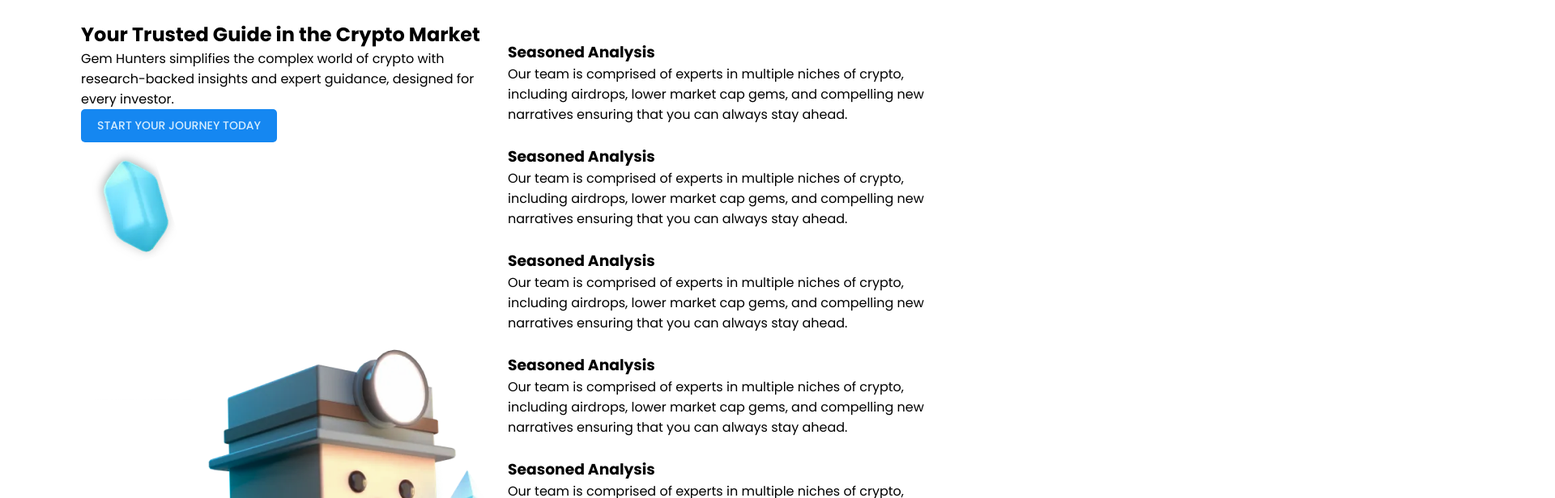
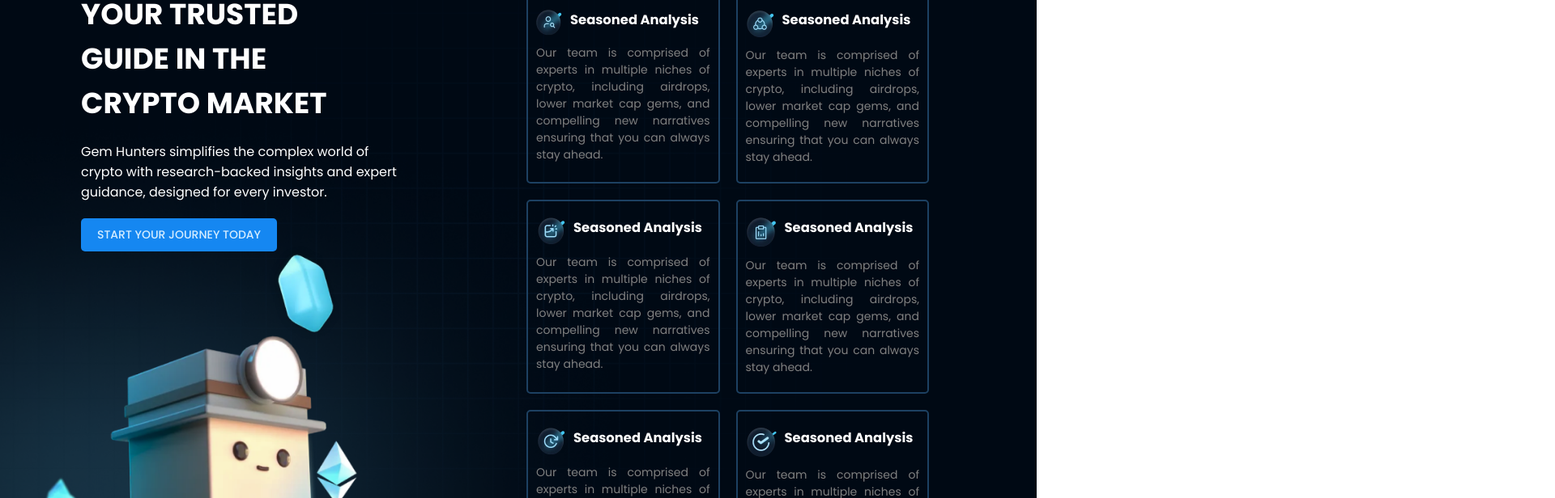
Before and after one commit to ZubairWani/GemHunters, a React (Create React App) app: page / in a window 1280 px wide. Shown: the part 860-1476 px from the top of the page at 81% size, 1920 px wide, since content can reach past the window. Built offline with nearby package versions, Linux system fonts and the light colour scheme.

Commit message:
updated features styling

```diff
--- a/src/components/Header/Header.scss
+++ b/src/components/Header/Header.scss
@@ -2,7 +2,7 @@
 
 .navbar {
     background-color: $tertiary; // Dark blue from the design
-    padding: 20px 100px;
+    padding: 15px 100px;
     display: flex;
     justify-content: space-between;
     align-items: center;
--- a/src/components/HomeSections/Feature/Featue.jsx
+++ b/src/components/HomeSections/Feature/Featue.jsx
@@ -3,6 +3,17 @@
 import { Button } from '../../Button/Button'
 import img2 from "../../../assets/images/image 7.png"
 import img3 from "../../../assets/images/image 8.png"
+import './Featue.scss'
+
+//feature Icon Images
+import Icon1 from '../../../assets/images/Icon1.png'
+import Icon2 from '../../../assets/images/Icon2.png'
+import Icon3 from '../../../assets/images/Icon3.png'
+import Icon4 from '../../../assets/images/Icon4.png'
+import Icon5 from '../../../assets/images/Icon5.png'
+import Icon6 from '../../../assets/images/Icon6.png'
+
+
 
 export const Featue = () => {
     return (
@@ -10,18 +21,21 @@
             <div className="left">
                 <h1>Your Trusted Guide in the Crypto Market</h1>
                 <p>Gem Hunters simplifies the complex world of crypto with research-backed insights and expert guidance, designed for every investor. </p>
-                <Button text={"Start Your Journey Today"}/>
-                <div className="leftimages">
+                <Button text={"Start Your Journey Today"} />
+
+
+            </div>
+
+            <div className="leftimages">
                 <img className='img3' src={img3} alt="" />
                 <img className='img2' src={img2} alt="" />
-                </div>
+            </div>
 
-            </div>
             <div className="right">
                 <ul>
                     <li>
                         <div className="head">
-                            <img src="" alt="" />
+                            <img src={Icon1} alt="" />
                             <h3>Seasoned Analysis</h3>
                         </div>
                         <div className="text">
@@ -31,7 +45,7 @@
                     </li>
                     <li>
                         <div className="head">
-                            <img src="" alt="" />
+                            <img src={Icon2} alt="" />
                             <h3>Seasoned Analysis</h3>
                         </div>
                         <div className="text">
@@ -41,7 +55,7 @@
                     </li>
                     <li>
                         <div className="head">
-                            <img src="" alt="" />
+                            <img src={Icon3} alt="" />
                             <h3>Seasoned Analysis</h3>
                         </div>
                         <div className="text">
@@ -51,7 +65,7 @@
                     </li>
                     <li>
                         <div className="head">
-                            <img src="" alt="" />
+                            <img src={Icon4} alt="" />
                             <h3>Seasoned Analysis</h3>
                         </div>
                         <div className="text">
@@ -61,7 +75,7 @@
                     </li>
                     <li>
                         <div className="head">
-                            <img src="" alt="" />
+                            <img src={Icon5} alt="" />
                             <h3>Seasoned Analysis</h3>
                         </div>
                         <div className="text">
@@ -71,7 +85,7 @@
                     </li>
                     <li>
                         <div className="head">
-                            <img src="" alt="" />
+                            <img src={Icon6} alt="" />
                             <h3>Seasoned Analysis</h3>
                         </div>
                         <div className="text">
--- /dev/null
+++ b/src/components/HomeSections/Feature/Featue.scss
@@ -0,0 +1,83 @@
+.feature{
+    padding: 50px 100px;
+    display: flex;
+    justify-content: space-between;
+    background-image: url('../../../assets//images/Group\ 14.png'); // Replace with your image path
+    background-size: cover; // Ensures the image covers the entire section
+    background-position: center; // Centers the image
+    background-repeat: no-repeat; // No repetition
+    color: white;
+    position: relative;
+    .left{
+        display: flex ;
+        flex-direction: column;
+        gap: 20px;
+        align-items: flex-start;
+        flex: 1;
+
+        h1{
+            text-transform: uppercase;
+            width: 65%;
+            font-size: 36px;
+        }
+        p{
+            width: 74%;
+        }
+    }
+
+    .leftimages{
+
+        .img3{
+            width: 110px;
+            position: absolute;
+            bottom: 30%;
+            left: 25%;
+
+        }
+        .img2{
+            bottom: 0;
+            left: 0;
+            width: 450px;
+            position: absolute;
+
+        }
+    }
+    .right{
+        flex: 1;
+
+
+        ul{
+            display: flex;
+            flex-wrap: wrap;
+            gap: 20px;
+
+
+            li{
+                display: flex;
+                flex-direction: column;
+                width: 45%;
+                border: 2px solid #1D4162;
+                border-radius: 5px;
+                padding:  20px 10px;
+                gap: 10px;
+                .head{
+                    display: flex;
+                    flex-direction: row;
+                    font-size: 14px;
+                    font-weight: bolder;
+                    color: white;
+                    gap: 10px;
+
+                }
+
+                .text{
+                    p{
+                        text-align: justify;
+                        font-size: 14px;
+                        color: gray
+                    }
+                }
+            }
+        }
+    }
+}
--- a/src/components/HomeSections/Hero/Form/Form.scss
+++ b/src/components/HomeSections/Hero/Form/Form.scss
@@ -4,7 +4,8 @@
 
 .form-content {
     @include flex-column(none, $c-gap: $base-gap * 2, $c-flex: 0.5);
-    padding: $base-padding * 3;
+    padding: $base-padding * 1.5 $base-padding * 3;
+
     border: $base-border-thickness * 2 solid $border;
     border-radius: $base-border-radius;
     background: rgba(0, 0, 0, 0);
@@ -35,7 +36,7 @@
                 border: $base-border-thickness * 2 solid $border;
                 background-color: black;
                 border-radius: $base-border-radius * 0.5;
-                padding: $base-padding;
+                padding: $base-padding ;
                 color: $text;
                 outline: none;
             }
--- a/src/components/HomeSections/Hero/Hero.scss
+++ b/src/components/HomeSections/Hero/Hero.scss
@@ -8,8 +8,9 @@
     background-position: center;
     background-repeat: no-repeat;
     position: relative;
-    height: calc(100vh - 35px) !important;
+    height: calc(100vh - 80px) !important;
     width: 100%;
+    padding: $base-padding * 5 $base-padding * 10;
     .hero-content {
         @include flex-column(flex-start, $base-gap * 2, $c-flex: 1.5);
         color: $text;
@@ -45,5 +46,6 @@
         position: absolute;
         bottom: 0;
         left: 40%;
+        width: 300px;
     }
 }
--- a/src/components/HomeSections/Trusted/Trusted.scss
+++ b/src/components/HomeSections/Trusted/Trusted.scss
@@ -26,15 +26,10 @@
 
     .scroll-container {
         display: flex;
-        overflow-x: auto;
+        overflow-x: scroll;
         gap: 20px;
         padding: 20px 0;
-
-        /* Hide scrollbar */
-        scrollbar-width: none;
-        /* For Firefox */
-        -ms-overflow-style: none;
-        /* For Internet Explorer and Edge */
+        width: 100%;
 
         &::-webkit-scrollbar {
             display: none;
```
